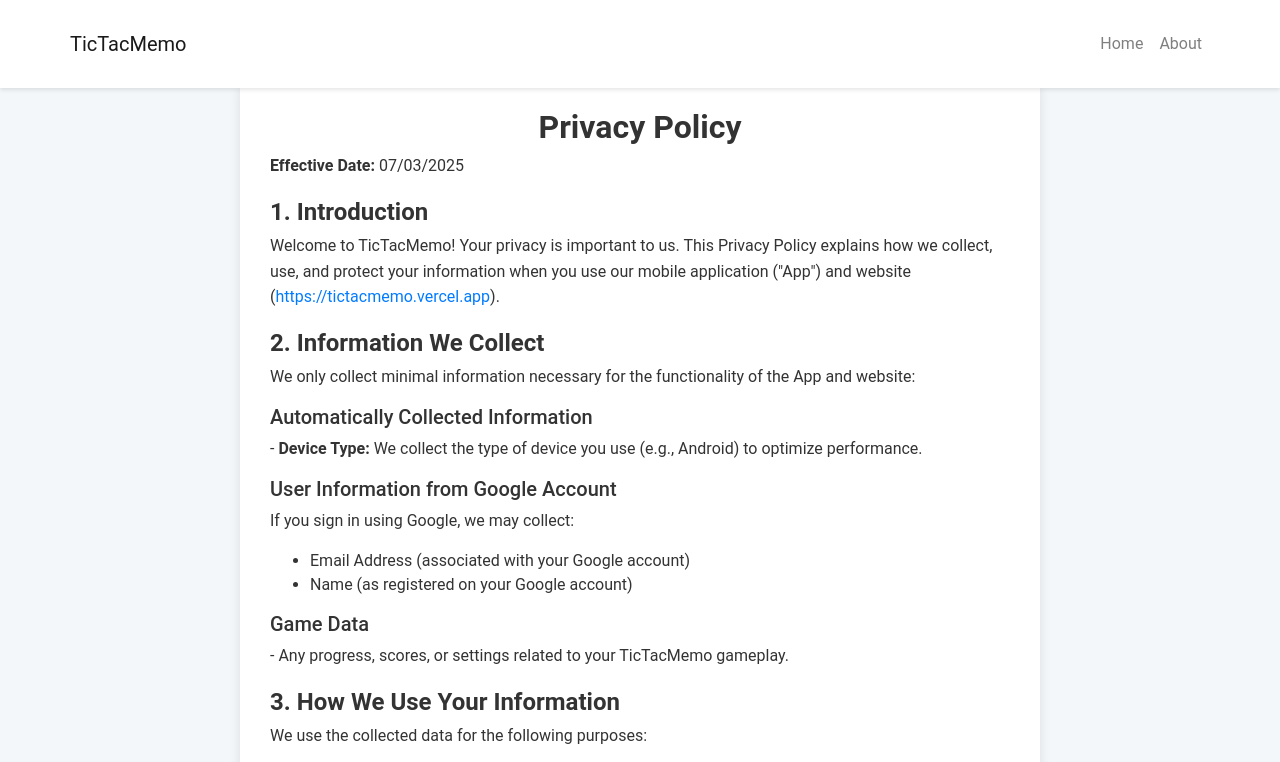
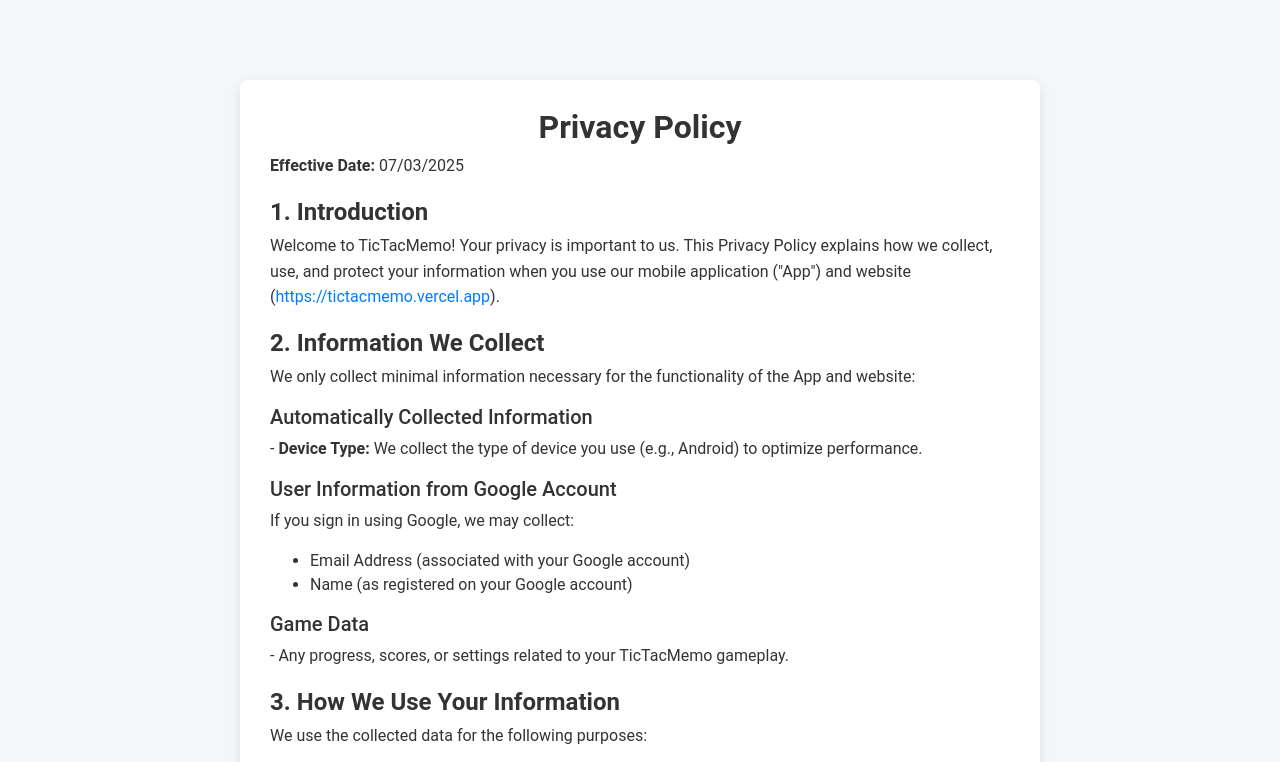
Before and after one commit to UnHired-Coder/UnHired-Coder.github.io, a plain HTML site: page policies/tictacmemo/privacypolicy.html in a window 1280 px wide. Shown: the top 762 px of the page. Drawn offline with nearby package versions, Linux system fonts and the light colour scheme.

Commit message:
Updated Privacy policy, tic tac memo

```diff
--- a/policies/TicTacMemo/PricacyPolicy.html
+++ b/policies/tictacmemo/privacypolicy.html
@@ -19,10 +19,6 @@
       margin: 0;
       padding: 0;
       text-align: center;
-    }
-
-    .top-navbar {
-      box-shadow: 0 2px 4px rgba(0, 0, 0, 0.1);
     }
 
     .policy-section {
@@ -64,17 +60,6 @@
   </style>
 </head>
 <body>
-
-  <!-- Navbar -->
-  <nav class="top-navbar navbar fixed-top navbar-expand navbar-light bg-white">
-    <div class="container d-flex justify-content-between align-items-center py-3">
-      <a href="./index.html" class="navbar-brand">TicTacMemo</a>
-      <div class="navbar-nav">
-        <a class="nav-link" href="./index.html">Home</a>
-        <a class="nav-link" href="./about.html">About</a>
-      </div>
-    </div>
-  </nav>
 
   <!-- Privacy Policy Section -->
   <main class="container">
```
